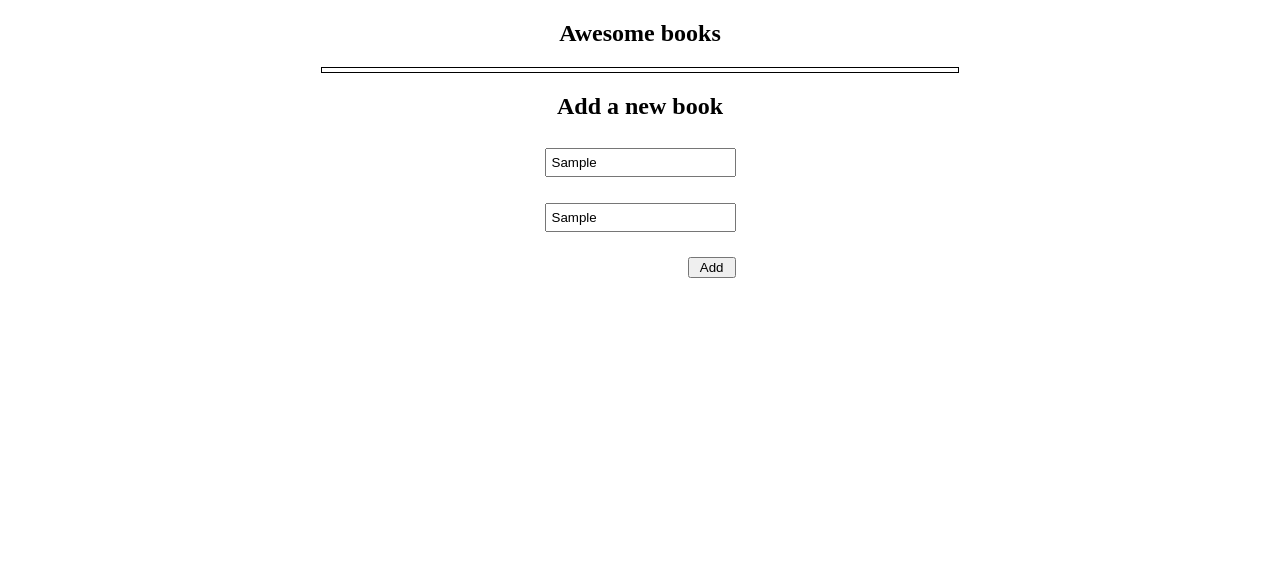
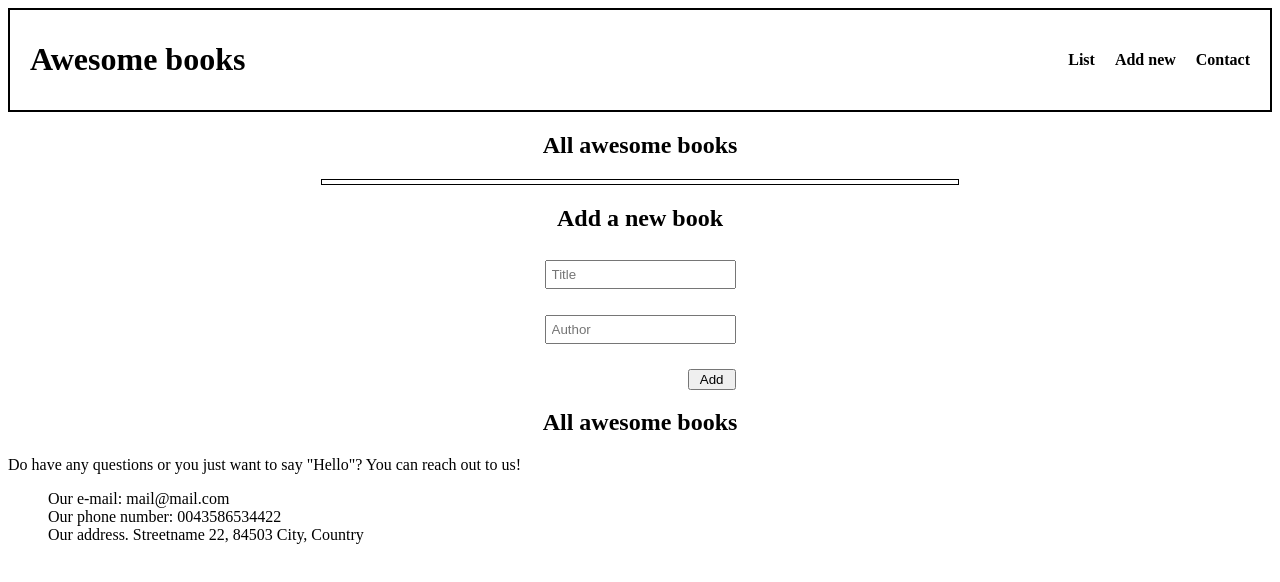
Before and after one commit to til2to/milestone-books, a website: page index.html in a window 1280 px wide. Both pictures are taken after typing "Sample", "Sample" into the empty fields and a click on the button "Add". Drawn offline with Linux system fonts and the light colour scheme.

Commit message:
Add navigation list to the project

```diff
--- a/index.html
+++ b/index.html
@@ -8,12 +8,23 @@
   <link rel="stylesheet" href="style.css">
 </head>
 <body>
-  <section id="awesome-book-section">
+  <header id="header">
     <h1 class="awesome-book-title">Awesome books</h1>
+    <ul class="nav-list">
+      <li><a href="" class="list-btn">List</a></li>
+      <li><a href="" class="add-new-btn">Add new</a></li>
+      <li><a href="" class="contact-btn">Contact</a></li>
+    </ul>
+  </header>
+  <section id="list-container">
+    <h2>All awesome books</h2>
     <div class="new-books-container">
 
     </div>
 
+
+  </section>
+  <section id="add-new-container">
     <div class="form-container">
       <h2 class="awesome-book-title">Add a new book</h2>
       <form action=""class="form">
@@ -24,6 +35,18 @@
     </div>
 
     <div class="wishList"></div>
+  </section >
+
+  <section id="contact-container">
+    <h2>All awesome books</h2>
+    <p>Do have any questions or you just want to say "Hello"?
+      You can reach out to us!
+ </p>
+ <ul>
+  <li>Our e-mail: mail@mail.com</li>
+  <li>Our phone number: 0043586534422</li>
+  <li>Our address. Streetname 22, 84503 City, Country</li>
+ </ul>
   </section>
 
 
--- a/script.js
+++ b/script.js
@@ -1,22 +1,28 @@
+//Navigation links
+const listBtn=document.querySelector('.list-btn')
+const addNewBtn=document.querySelector('.add-new-btn')
+const aboutBtn=document.querySelector('.contact-btn')
+
+
 class BookList {
-  constructor() {
+  constructor(title = null, author = null) {
     this.title = document.getElementById('title');
     this.form = document.querySelector('.form');
     this.author = document.getElementById('author');
     this.newBooks = document.querySelector('.new-books-container');
     this.storage = JSON.parse(window.localStorage.getItem('allBooks')) || [];
     this.allBooks = this.storage;
-
     this.bookExist = (existiingTitle,
       newTitle) => JSON.stringify(existiingTitle) === JSON.stringify(newTitle);
-
     this.form.addEventListener('submit', (e) => {
       e.preventDefault();
-      this.addBook();
+      this.addBook()
+      this.title.value = ''
+      this.author.value = ''
     });
-
-    this.allBooks.forEach((book, index) => {
-      const displayBook = `
+    this.storage.forEach((book, index) => {
+      if(book.title && book.title !== this.title.value){
+        const displayBook = `
       <div class="book-container">
       <div class="title-author">
       <p class="book-title">"${book.title}"</p>
@@ -27,7 +33,9 @@ class BookList {
         <button class="remove" id=${index}>Remove</button>
       </div>
       `;
-      this.newBooks.innerHTML += displayBook;
+        this.newBooks.innerHTML += displayBook
+      }
+      else return
     });
     /* compare and remove */
     const bookBtns = document.querySelectorAll('.remove');
@@ -38,27 +46,25 @@ class BookList {
       });
     });
   }
-
   /* add book */
-  addBook(title, author) {
-    const newBook = new BookList(title, author);
+  addBook(title, author){
     /* check if book exist */
     let exist = false;
-    this.storage.forEach((book) => {
+    this.allBooks.forEach((book) => {
       if (this.bookExist(book.title, this.title.value)) {
         exist = true;
       }
     });
-
+    /* add book if it doesn't exist already */
+   if(exist === false){
+    const newBook = new BookList(title, author)
+    this.allBooks.unshift({title: newBook.title.value, author: newBook.author.value});
+    window.localStorage.setItem('allBooks', JSON.stringify(this.storage));
+    window.location.reload()
+   }
     /* Dont add if book exist */
-    if (exist) return;
-
-    /* add book if it doesn't exist already */
-    this.allBooks.unshift({ title: newBook.title.value, author: newBook.author.value });
-    window.localStorage.setItem('allBooks', JSON.stringify(this.storage));
-    window.location.reload();
+    else return;
   }
-
   /* remove book */
   remove(buttonId) {
     this.allBooks = this.allBooks.filter((book, index) => index !== buttonId);
--- a/style.css
+++ b/style.css
@@ -1,7 +1,30 @@
 * {
   /* border: 1px solid red; */
 }
+section{
+  margin: auto;
+}
+h2{
+  text-align: center;
+}
+#header{
+  display: flex;
+  align-items: center;
+  justify-content: space-between;
+  padding: 10px 20px 10px 20px;
+  border: 2px solid black;
+}
+.nav-list{
+  display: flex;
+  padding-left: 0px;
+  gap: 20px;
 
+}
+a{
+  color: black;
+  text-decoration: none;
+  font-weight: bold;
+}
 .new-books-container {
   margin: auto;
   padding: 2px;
@@ -82,3 +105,6 @@ li {
 .awesome-book-title {
   text-align: center;
 }
+#about-container{
+  text-align: center;
+}
```
